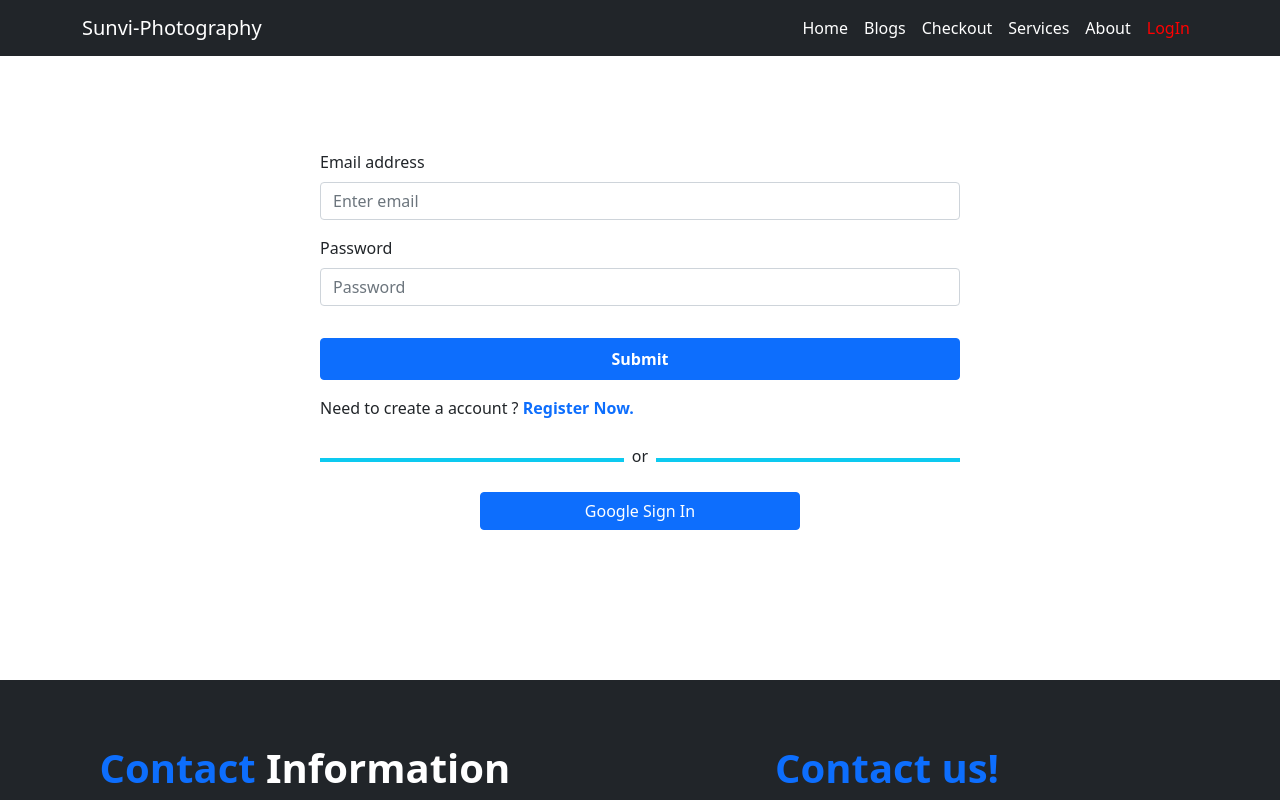
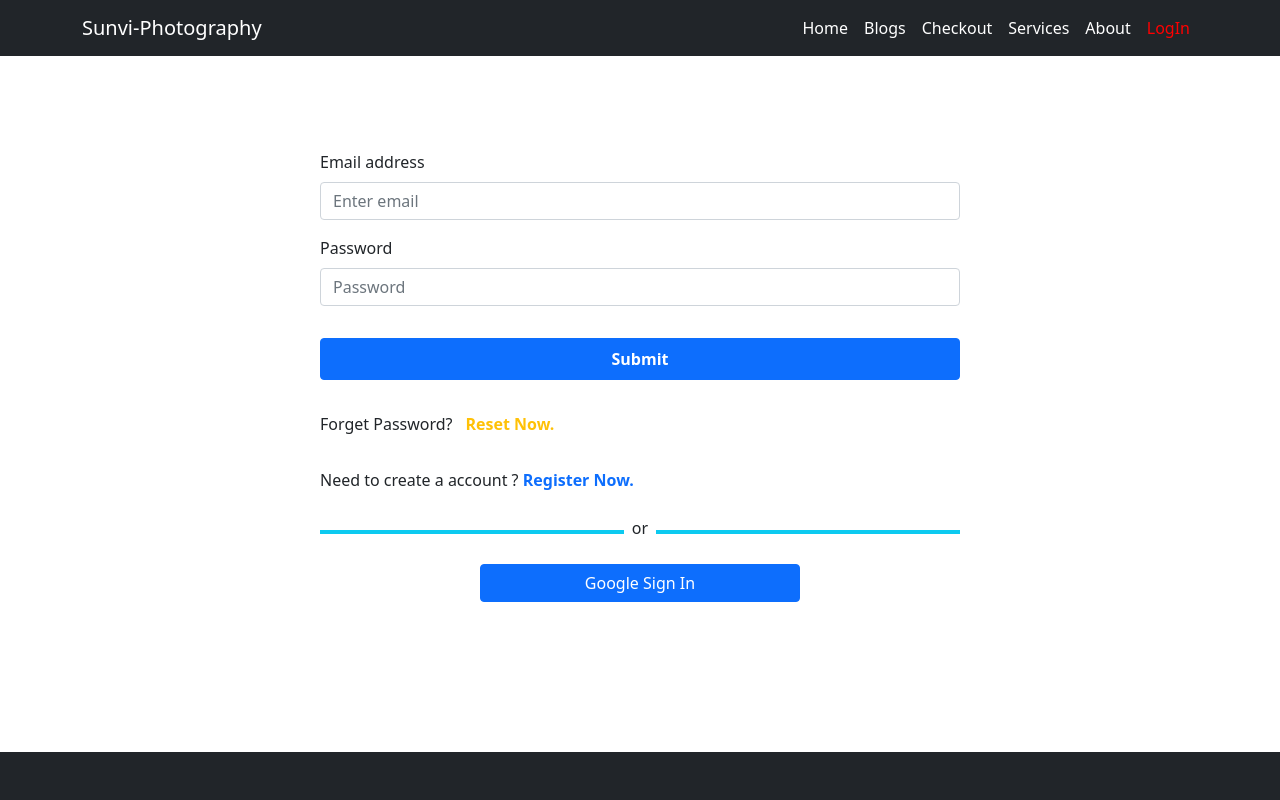
Before and after one commit to sujonaust2008/sunvi-photography, a React (Create React App) app: page /login in a window 1280 px wide. Shown: the top 800 px of the page. Built offline with nearby package versions, Linux system fonts and the light colour scheme; no server answers.

Commit message:
reset password set done

```diff
--- a/src/Pages/Login/Login/Login.js
+++ b/src/Pages/Login/Login/Login.js
@@ -1,7 +1,7 @@
 
 import React, { useState } from 'react';
 import { Button, Form } from 'react-bootstrap';
-import { useSignInWithEmailAndPassword } from 'react-firebase-hooks/auth';
+import { useSendPasswordResetEmail, useSignInWithEmailAndPassword } from 'react-firebase-hooks/auth';
 import { Link, useLocation, useNavigate } from 'react-router-dom';
 import auth from '../../../firebase.init';
 import SocialLogin from '../SocialLogin/SocialLogin';
@@ -10,6 +10,7 @@ import './Login.css';
 const Login = () => {
     const navigate = useNavigate();
     const location = useLocation();
+    const [sendPasswordResetEmail, sending] = useSendPasswordResetEmail(auth);
 
     const [
         signInWithEmailAndPassword,
@@ -57,6 +58,16 @@ const Login = () => {
                 <Button variant="primary" type="submit" className='w-100 mt-3 py-2 fw-bold'>
                     Submit
                 </Button>
+                <div className='mt-3 d-flex align-items-center justify-content-start'>
+                    <p className='pt-3'>Forget Password?</p>
+                    <Button variant="link"
+                    onClick={async () => {
+                        await sendPasswordResetEmail(email);
+                        alert('Sent email');
+                      }}
+                    className='text-decoration-none fw-bold text-warning'>Reset Now.</Button>
+                </div>
+
                 <div className='mt-3'>
                     <p>Need to create a account ? <span ><Link to='/register' className='text-decoration-none fw-bold'>Register Now.</Link></span></p>
                 </div>
```
